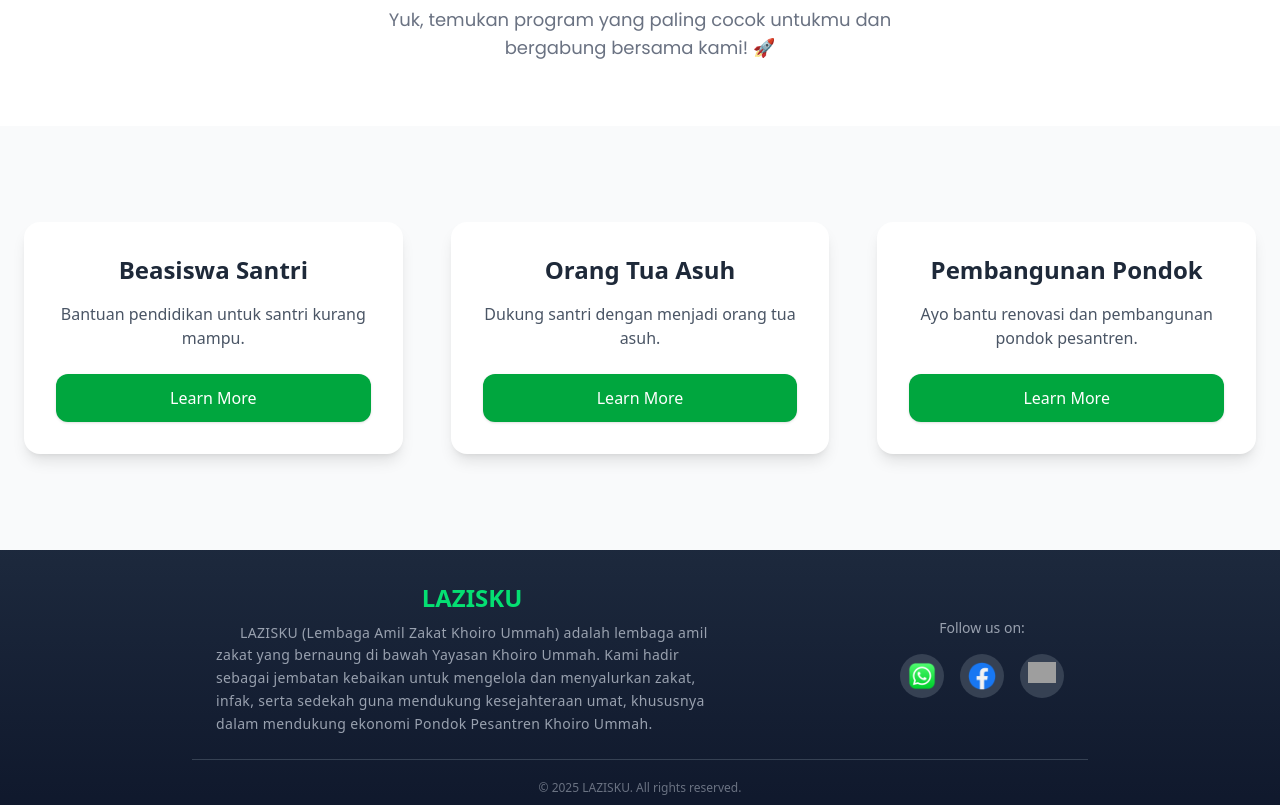
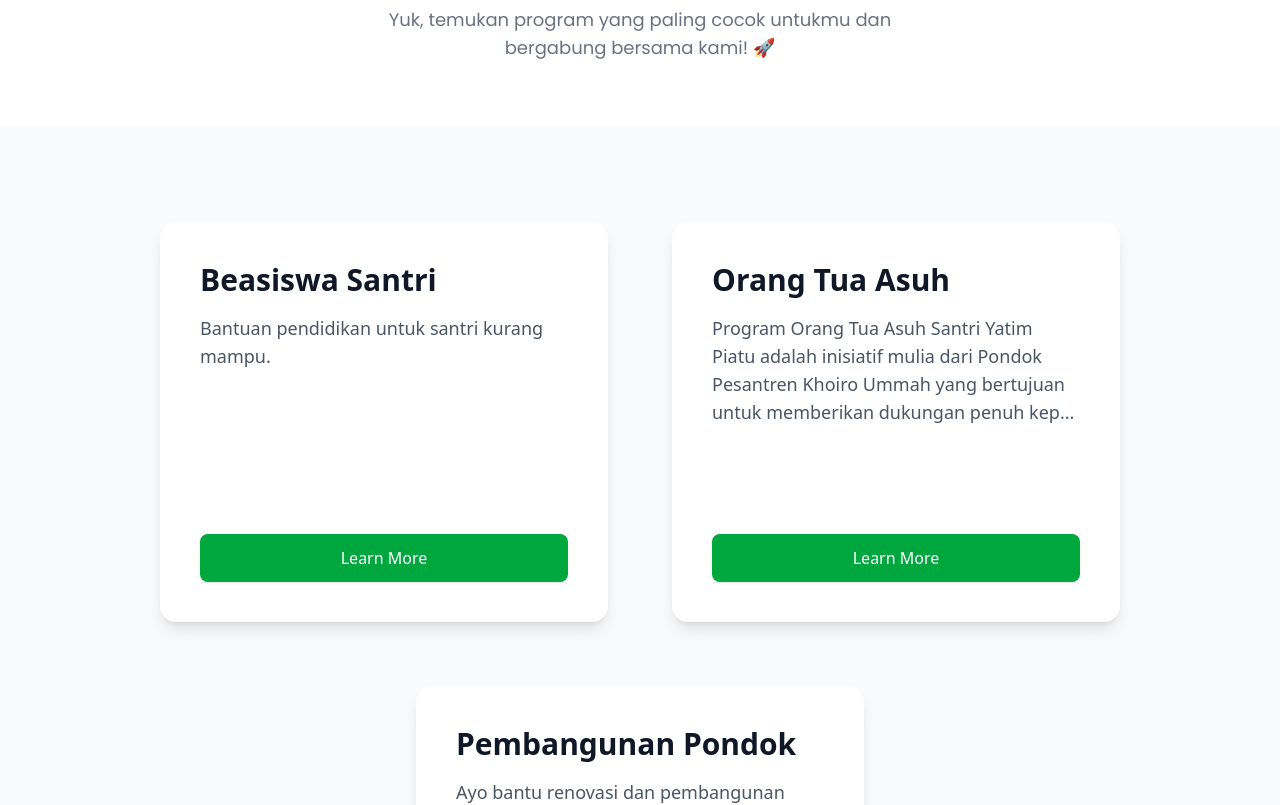
Before and after one commit to BangGondes/LazisKu, a Next.js app: page / in a window 1280 px wide. Shown: the part 660-1465 px from the top of the page. Built offline with nearby package versions, Linux system fonts and the light colour scheme; grey boxes are pictures that could not be loaded; a web font is replaced by a local one.

Commit message:
feature program

```diff
--- /dev/null
+++ b/src/app/components/program/[id]/page.tsx
@@ -0,0 +1,48 @@
+import { useRouter } from "next/router";
+
+// Tipe data untuk Program
+interface Program {
+  id: string;
+  title: string;
+  description: string;
+}
+
+const ProgramDetail = () => {
+  const router = useRouter();
+  const { id } = router.query;
+
+  // Data program yang dapat diperluas jika diambil dari API
+  const programList: Program[] = [
+    {
+      id: "beasiswa-santri",
+      title: "Beasiswa Santri",
+      description: "Bantuan pendidikan untuk santri kurang mampu.",
+    },
+    {
+      id: "orang-tua-asuh",
+      title: "Orang Tua Asuh",
+      description:
+        "Program Orang Tua Asuh Santri Yatim Piatu adalah inisiatif mulia dari Pondok Pesantren Khoiro Ummah yang bertujuan untuk memberikan dukungan penuh kepada para santri yatim dan yatim piatu dalam menempuh pendidikan agama dan umum. Melalui program ini, kami mengajak para dermawan untuk mengambil peran sebagai ‘orang tua asuh’ yang peduli terhadap masa depan generasi Islam yang kurang beruntung. Tujuan Program, Bentuk Bantuan Orang Tua Asuh, Nominal Donasi & Skema Asuh, Manfaat Menjadi Orang Tua Asuh, dan banyak lagi...",
+    },
+    {
+      id: "pembangunan-pondok",
+      title: "Pembangunan Pondok",
+      description: "Ayo bantu renovasi dan pembangunan pondok pesantren.",
+    },
+  ];
+
+  // Cari program berdasarkan id
+  const program = programList.find((program) => program.id === id);
+
+  if (!program) return <p>Program tidak ditemukan!</p>;
+
+  return (
+    <div className="container py-16 px-6">
+      <h1 className="text-4xl font-extrabold text-gray-800">{program.title}</h1>
+      <p className="mt-4 text-lg text-gray-600">{program.description}</p>
+      {/* Kamu bisa menambahkan elemen lain seperti gambar, tombol donasi, dll. */}
+    </div>
+  );
+};
+
+export default ProgramDetail;
--- a/src/app/components/program/page.tsx
+++ b/src/app/components/program/page.tsx
@@ -1,52 +1,84 @@
+"use client";
+
+import { motion } from "framer-motion";
+import Link from "next/link";
+
+// Tipe data untuk Program
+interface Program {
+  title: string;
+  description: string;
+  link: string;
+}
+
 export default function Program() {
-  const programList = [
+  const programList: Program[] = [
     {
       title: "Beasiswa Santri",
       description: "Bantuan pendidikan untuk santri kurang mampu.",
-      link: "#",
+      link: "/program/beasiswa-santri",
     },
     {
       title: "Orang Tua Asuh",
-      description: "Dukung santri dengan menjadi orang tua asuh.",
-      link: "#",
+      description:
+        "Program Orang Tua Asuh Santri Yatim Piatu adalah inisiatif mulia dari Pondok Pesantren Khoiro Ummah yang bertujuan untuk memberikan dukungan penuh kepada para santri yatim dan yatim piatu dalam menempuh pendidikan agama dan umum. Melalui program ini, kami mengajak para dermawan untuk mengambil peran sebagai ‘orang tua asuh’ yang peduli terhadap masa depan generasi Islam yang kurang beruntung. Tujuan Program, Bentuk Bantuan Orang Tua Asuh, Nominal Donasi & Skema Asuh, Manfaat Menjadi Orang Tua Asuh, dan banyak lagi...",
+      link: "/program/orang-tua-asuh",
     },
     {
       title: "Pembangunan Pondok",
       description: "Ayo bantu renovasi dan pembangunan pondok pesantren.",
-      link: "#",
-      image: "",
+      link: "/program/pembangunan-pondok",
     },
   ];
 
   return (
     <>
-      <div className="flex flex-col items-center text-center py-16 px-6 animate-fadeIn">
-        <h1 className="text-4xl font-extrabold text-gray-800 leading-snug font-[Poppins]">
+      <div className="flex flex-col items-center text-center py-16 px-6">
+        <motion.h1
+          initial={{ opacity: 0, y: -30 }}
+          animate={{ opacity: 1, y: 0 }}
+          transition={{ duration: 0.5 }}
+          className="text-4xl font-extrabold text-gray-800 leading-snug font-[Poppins]"
+        >
           Program Kami ✨
-        </h1>
-        <p className="mt-2 text-lg text-gray-500 max-w-lg font-[Poppins]">
+        </motion.h1>
+        <motion.p
+          initial={{ opacity: 0 }}
+          animate={{ opacity: 1 }}
+          transition={{ delay: 0.3, duration: 0.5 }}
+          className="mt-2 text-lg text-gray-500 max-w-lg font-[Poppins]"
+        >
           Yuk, temukan program yang paling cocok untukmu dan bergabung bersama
           kami! 🚀
-        </p>
+        </motion.p>
       </div>
 
-      <div className="py-24 px-6 bg-gray-50">
-        <div className="grid gap-12 sm:grid-cols-1 md:grid-cols-2 lg:grid-cols-3 max-w-7xl mx-auto">
+      <div className="py-24 px-6 bg-gray-50 mb-4 shadow-lg">
+        <div className="flex flex-col lg:flex-row flex-wrap items-center justify-center gap-12 lg:gap-16">
           {programList.map((program, index) => (
-            <div
+            <motion.div
               key={index}
-              className="flex flex-col bg-white rounded-2xl p-8 shadow-lg text-center transition-all duration-300 transform hover:-translate-y-2 hover:shadow-2xl active:scale-95 animate-fadeIn"
+              initial={{ opacity: 0, y: 50 }}
+              whileInView={{ opacity: 1, y: 0 }}
+              whileHover={{ scale: 1.03 }}
+              transition={{ duration: 0.5, ease: "easeOut" }}
+              viewport={{ once: true }}
+              className="flex flex-col bg-white rounded-2xl p-6 lg:p-10 shadow-lg text-center lg:text-left max-w-md w-full min-h-[400px] hover:shadow-2xl"
             >
-              <h2 className="text-2xl font-bold text-gray-800 mb-4">
+              <h2 className="text-3xl font-bold text-gray-900">
                 {program.title}
               </h2>
-              <p className="text-gray-600 text-base flex-grow">
-                {program.description}
+              <p className="mt-4 text-lg text-gray-600">
+                {program.description.length > 150
+                  ? program.description.substring(0, 150) + "..."
+                  : program.description}
               </p>
-              <button className="mt-6 bg-green-600 text-white px-6 py-3 rounded-xl shadow transition duration-300 hover:bg-green-700 hover:shadow-xl">
-                Learn More
-              </button>
-            </div>
+              <motion.button
+                whileHover={{ scale: 1.05 }}
+                className="mt-auto bg-green-600 text-white px-6 py-3 rounded-lg shadow transition duration-300 hover:bg-green-700 hover:shadow-xl"
+              >
+                <Link href={program.link}>Learn More</Link>
+              </motion.button>
+            </motion.div>
           ))}
         </div>
       </div>
```
